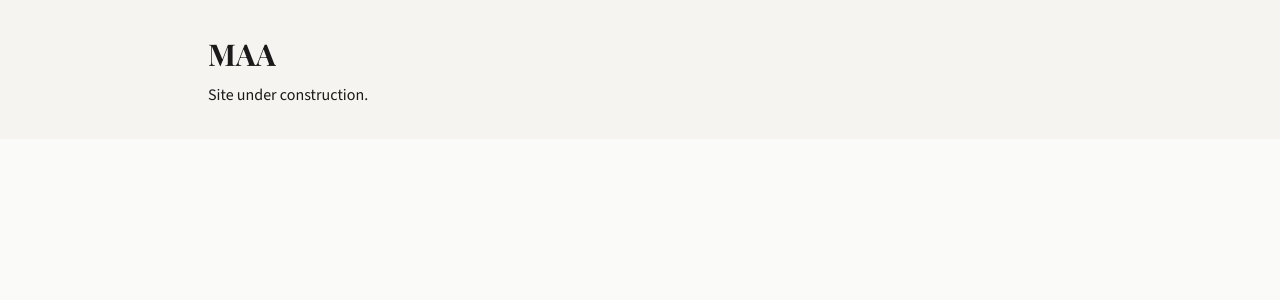
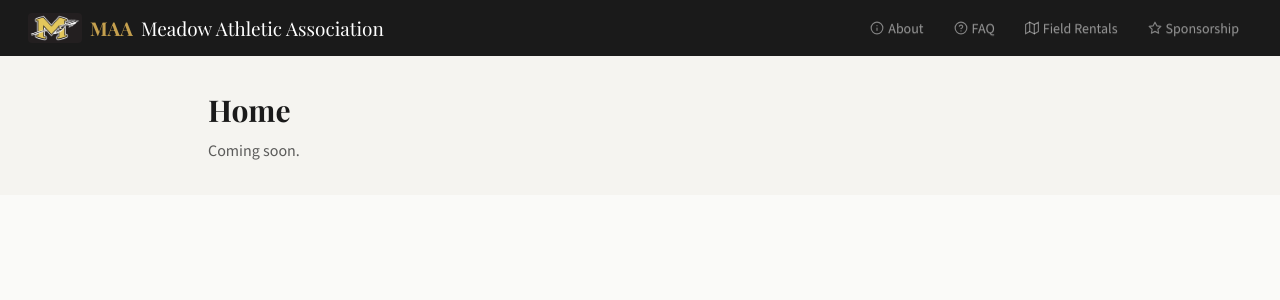
Before and after one commit to smithgotsurf/maa-frontend, a React (Vite) app: page / in a window 1280 px wide. Shown: the top 300 px of the page. Built offline with nearby package versions, Linux system fonts and the light colour scheme.

Commit message:
Wire router with five page stubs

```diff
--- a/src/main.tsx
+++ b/src/main.tsx
@@ -1,22 +1,26 @@
 import { StrictMode } from 'react';
 import { createRoot } from 'react-dom/client';
-import { HashRouter } from 'react-router-dom';
+import { HashRouter, Routes, Route } from 'react-router-dom';
+import App from './App';
+import HomePage from './pages/home';
+import AboutPage from './pages/about';
+import FaqPage from './pages/faq';
+import FieldsPage from './pages/fields';
+import SponsorsPage from './pages/sponsors';
 import './index.css';
-
-// eslint-disable-next-line react-refresh/only-export-components
-function Placeholder() {
-  return (
-    <div className="max-w-4xl mx-auto px-4 py-8">
-      <h1 className="text-[30px] font-bold mb-1.5">MAA</h1>
-      <p>Site under construction.</p>
-    </div>
-  );
-}
 
 createRoot(document.getElementById('root')!).render(
   <StrictMode>
     <HashRouter>
-      <Placeholder />
+      <Routes>
+        <Route element={<App />}>
+          <Route index element={<HomePage />} />
+          <Route path="about" element={<AboutPage />} />
+          <Route path="faq" element={<FaqPage />} />
+          <Route path="field-rentals" element={<FieldsPage />} />
+          <Route path="sponsorship" element={<SponsorsPage />} />
+        </Route>
+      </Routes>
     </HashRouter>
   </StrictMode>,
 );
--- /dev/null
+++ b/src/pages/about/index.tsx
@@ -0,0 +1,8 @@
+export default function AboutPage() {
+  return (
+    <div className="max-w-4xl mx-auto px-4 py-8">
+      <h1 className="text-[30px] font-bold mb-1.5">About</h1>
+      <p className="text-base-content/70">Coming soon.</p>
+    </div>
+  );
+}
--- /dev/null
+++ b/src/pages/faq/index.tsx
@@ -0,0 +1,8 @@
+export default function FaqPage() {
+  return (
+    <div className="max-w-4xl mx-auto px-4 py-8">
+      <h1 className="text-[30px] font-bold mb-1.5">FAQ</h1>
+      <p className="text-base-content/70">Coming soon.</p>
+    </div>
+  );
+}
--- /dev/null
+++ b/src/pages/fields/index.tsx
@@ -0,0 +1,8 @@
+export default function FieldsPage() {
+  return (
+    <div className="max-w-4xl mx-auto px-4 py-8">
+      <h1 className="text-[30px] font-bold mb-1.5">Field Rentals</h1>
+      <p className="text-base-content/70">Coming soon.</p>
+    </div>
+  );
+}
--- /dev/null
+++ b/src/pages/home/index.tsx
@@ -0,0 +1,8 @@
+export default function HomePage() {
+  return (
+    <div className="max-w-4xl mx-auto px-4 py-8">
+      <h1 className="text-[30px] font-bold mb-1.5">Home</h1>
+      <p className="text-base-content/70">Coming soon.</p>
+    </div>
+  );
+}
--- /dev/null
+++ b/src/pages/sponsors/index.tsx
@@ -0,0 +1,8 @@
+export default function SponsorsPage() {
+  return (
+    <div className="max-w-4xl mx-auto px-4 py-8">
+      <h1 className="text-[30px] font-bold mb-1.5">Sponsorship</h1>
+      <p className="text-base-content/70">Coming soon.</p>
+    </div>
+  );
+}
```
